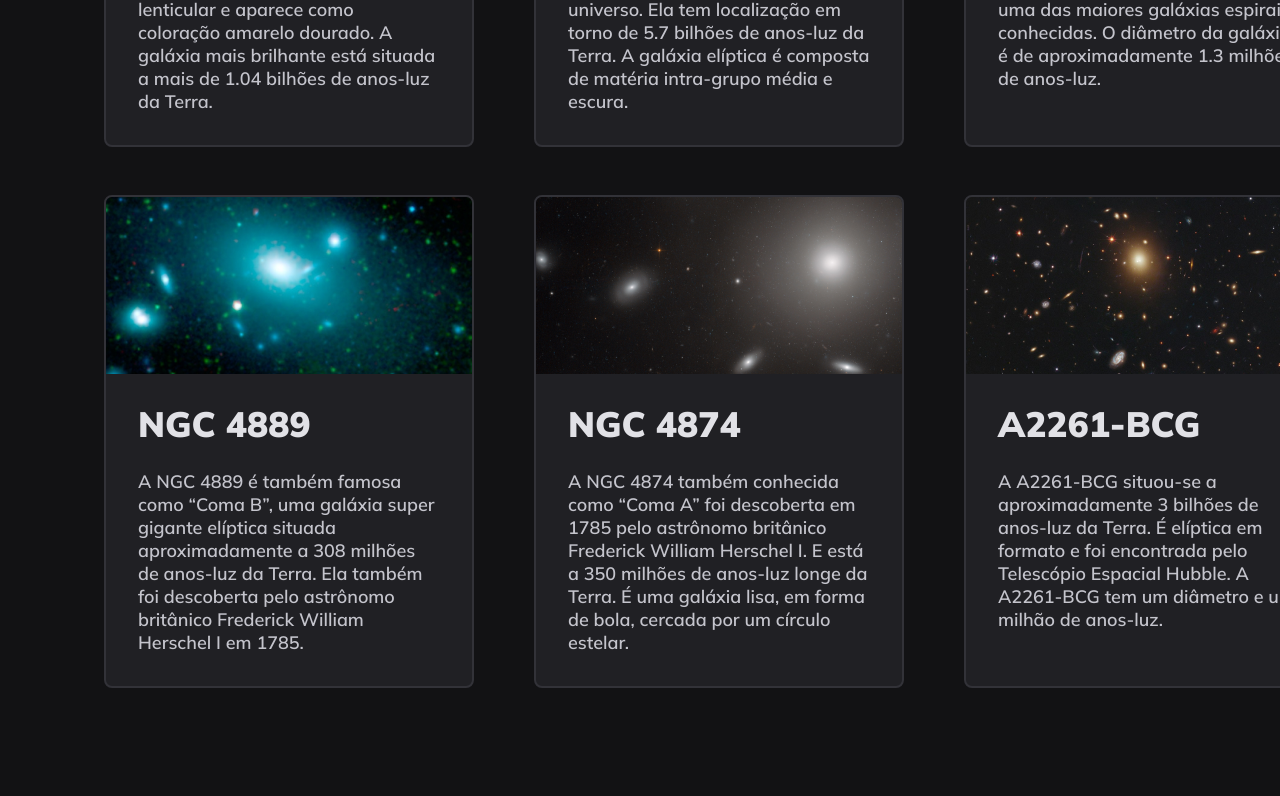
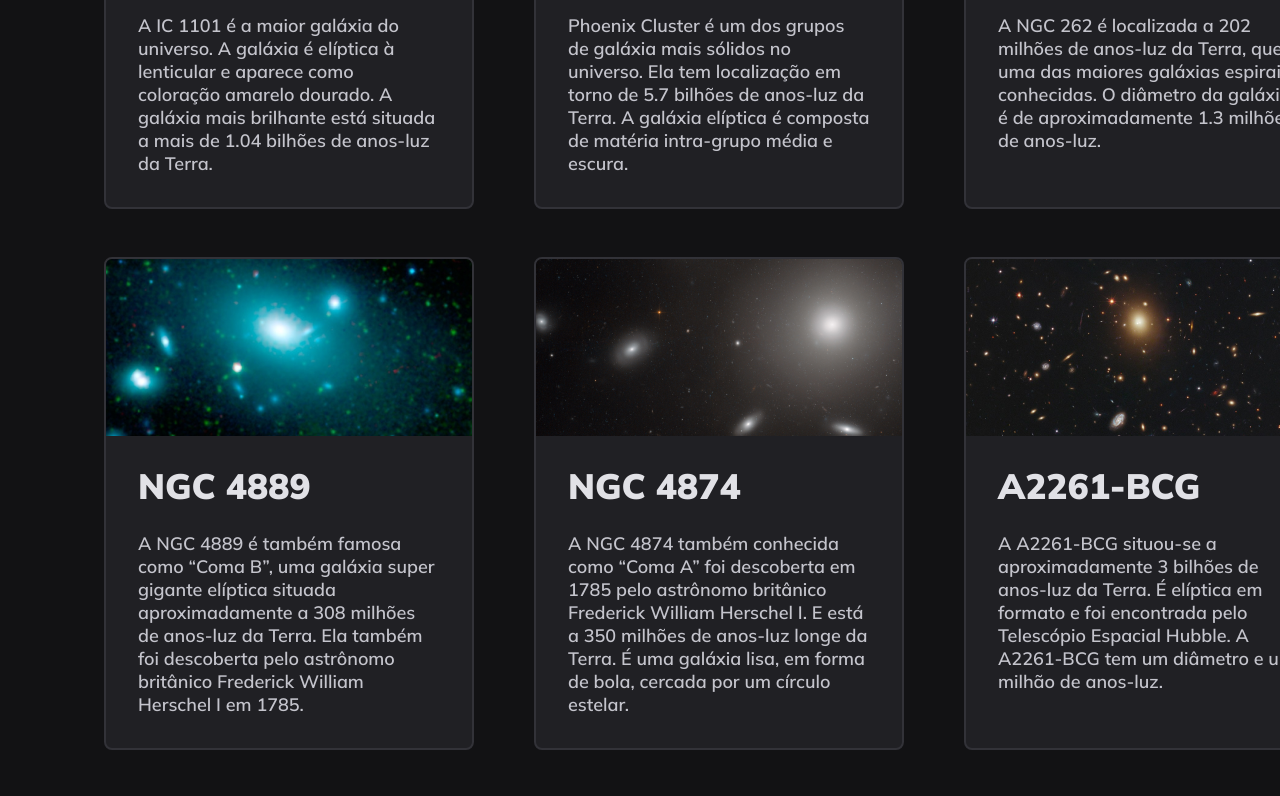
Before and after one commit to bruna15limaa/galaxias, a plain HTML site: page index.html in a window 1280 px wide. Shown: the part 509-1305 px from the top of the page. Before the commit the page ends 1269 px from the top, so only its background shows below. Drawn offline with Linux system fonts and the light colour scheme.

Commit message:
margin top

```diff
--- a/style.css
+++ b/style.css
@@ -28,6 +28,7 @@ header p {
 }
 
 main {
+    margin-top: 62px;
     display: grid;
     grid-template-columns: repeat(3, 370px);
     gap: 48px 60px;
```
